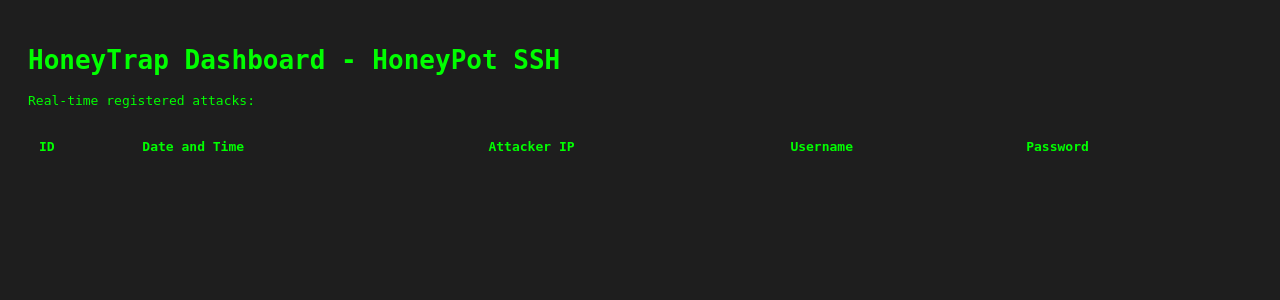
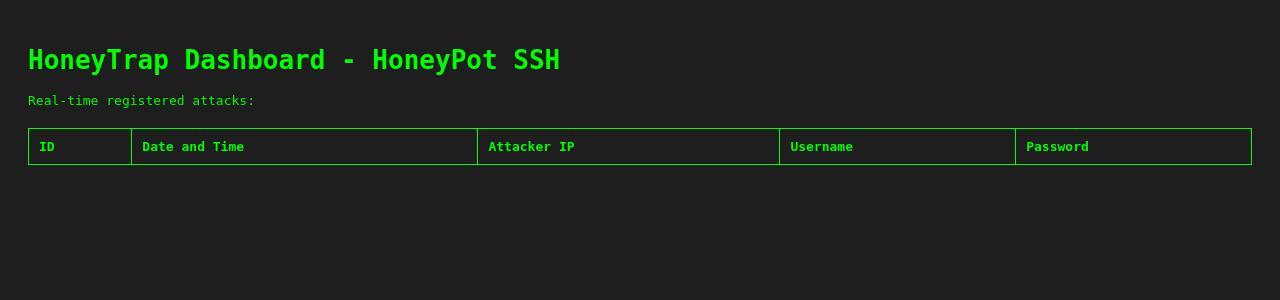
Before and after one commit to tarantaino/honeytrap, a Flask app: page / in a window 1280 px wide. Shown: the top 300 px of the page. Run offline with Flask 3, Linux system fonts and the light colour scheme; data that the repository does not hold is empty.

Commit message:
fixed minor issues

```diff
--- a/web/templates/index.html
+++ b/web/templates/index.html
@@ -21,7 +21,7 @@
 
         th,
         td {
-            border: 1px solid #0000;
+            border: 1px solid #00ff00;
             padding: 10px;
             text-align: left;
         }
```
